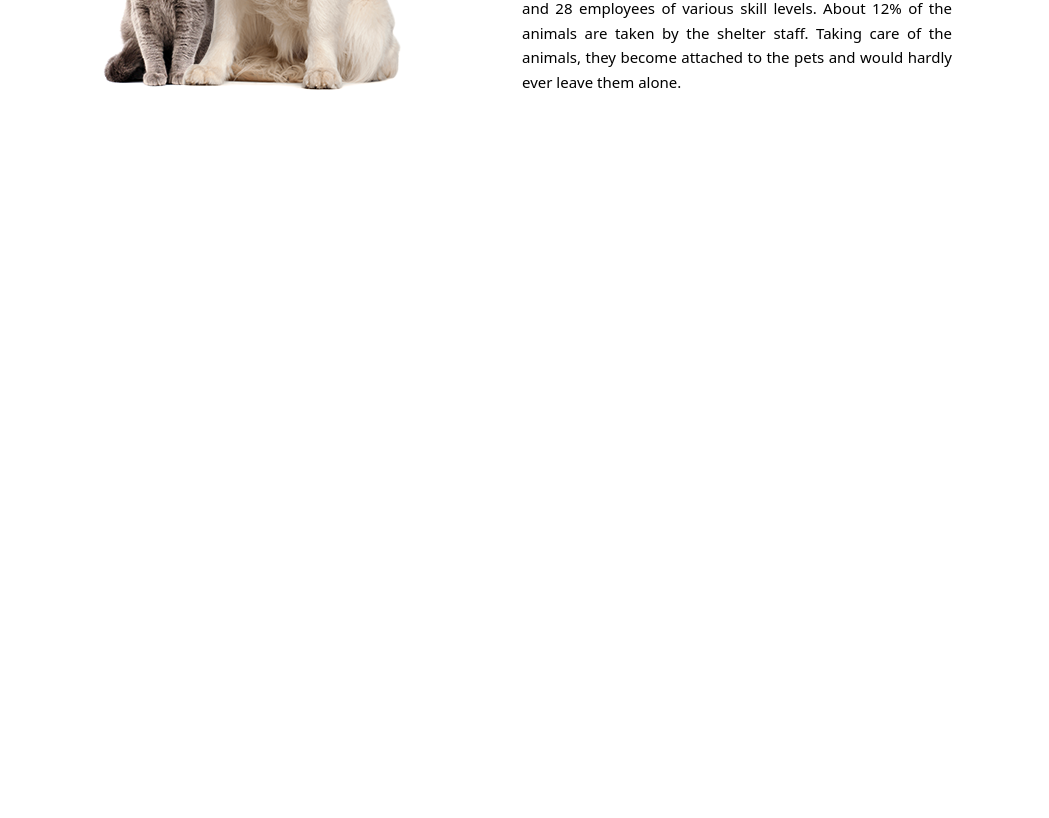
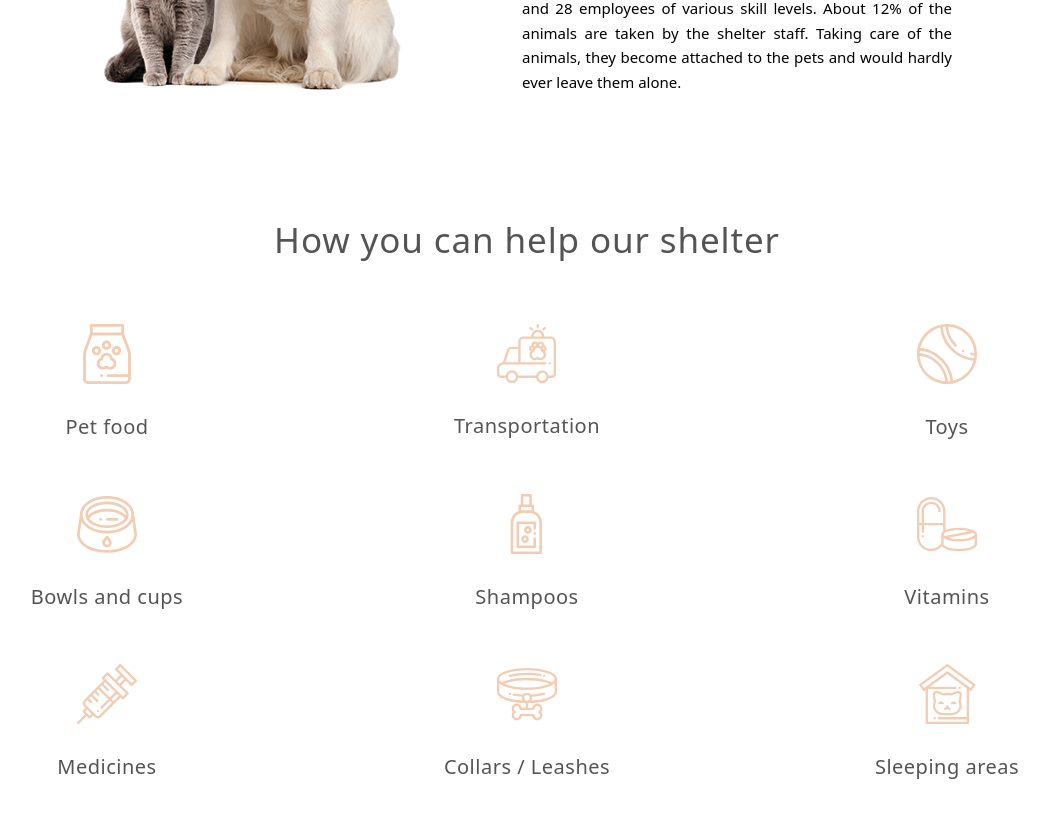
Before and after one commit to gulu-guluzade/cozy-house, a Next.js app: page / in a window 1280 px wide. Shown: the part 1280-2098 px from the top of the page, without its empty margins (113-1162 px from the left). Before the commit the page ends 1416 px from the top, so only its background shows below. Built offline with nearby package versions, Linux system fonts and the light colour scheme.

Commit message:
Section help added to home page

```diff
--- a/app/page.tsx
+++ b/app/page.tsx
@@ -1,4 +1,5 @@
 import About from '@/components/about';
+import Help from '@/components/help';
 import Hero from '@/components/hero';
 
 const Home = () => {
@@ -6,6 +7,7 @@ const Home = () => {
     <main>
       <Hero />
       <About />
+      <Help />
     </main>
   );
 };
```
